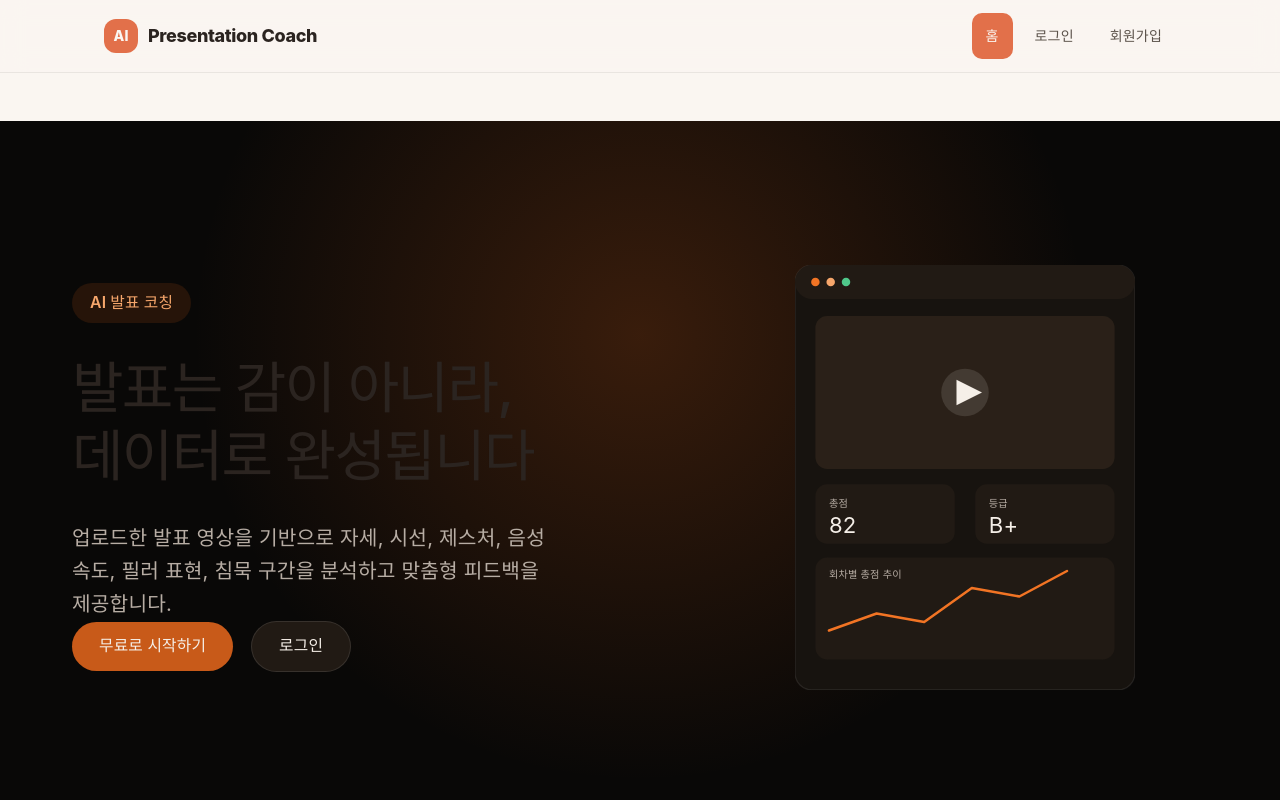
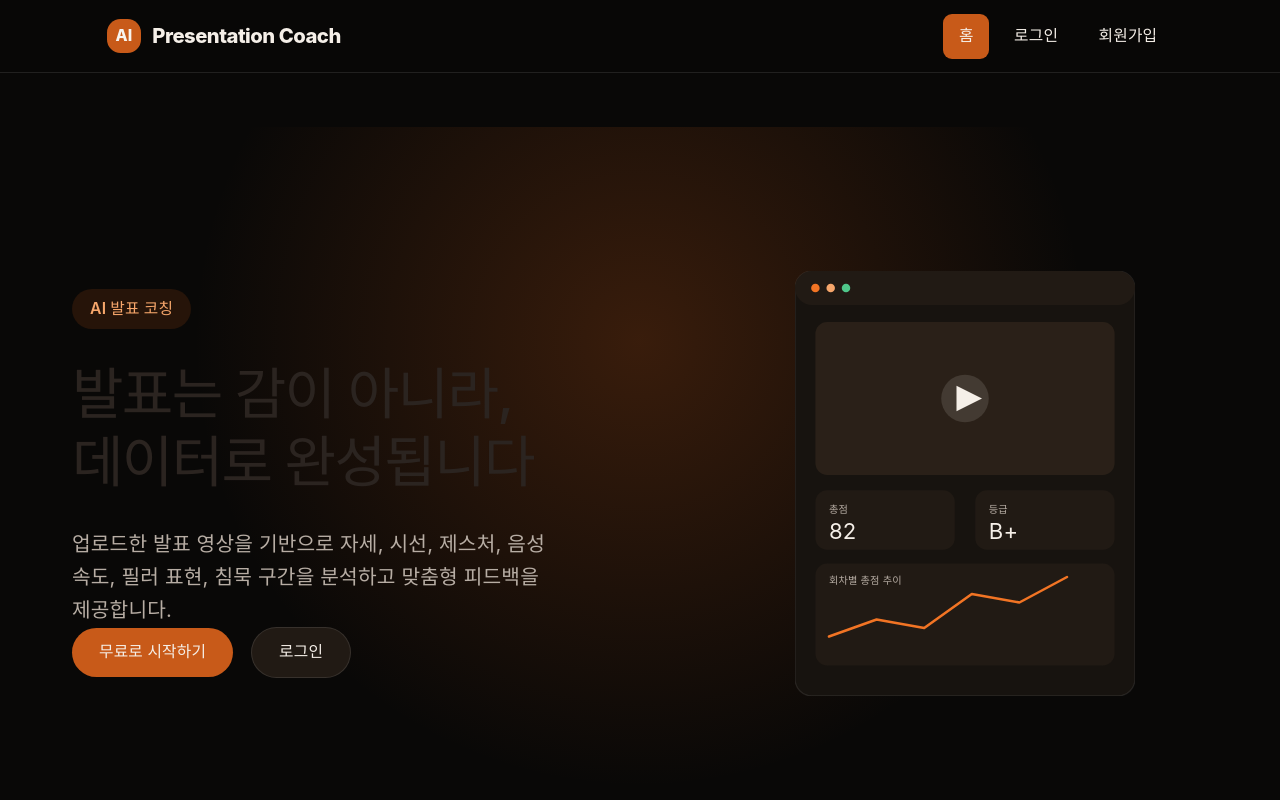
Before and after one commit to Heesi-ong/hanium-project, a React (Vite) app in the folder frontend/: page / in a window 1280 px wide. Shown: the top 800 px of the page. Built offline with nearby package versions, Linux system fonts and the light colour scheme; no server answers.

Commit message:
style: 전역 셸(헤더/푸터/네비) 다크 테마 전환

```diff
--- a/frontend/src/App.css
+++ b/frontend/src/App.css
@@ -4,8 +4,8 @@
 
 body {
   margin: 0;
-  background: #FAF6F1;
-  color: #2B2420;
+  background: #090807;
+  color: #F5EFE8;
   font-family:
           Inter,
           system-ui,
@@ -53,108 +53,6 @@ pre {
   line-height: 1.6;
   white-space: pre-wrap;
   word-break: break-word;
-}
-
-.app-shell {
-  min-height: 100vh;
-}
-
-.app-header {
-  position: sticky;
-  top: 0;
-  z-index: 20;
-  border-bottom: 1px solid rgba(43, 36, 32, 0.08);
-  background: rgba(250, 246, 241, 0.9);
-  backdrop-filter: blur(12px);
-}
-
-.app-header-inner {
-  display: flex;
-  align-items: center;
-  justify-content: space-between;
-  max-width: 1120px;
-  height: 72px;
-  margin: 0 auto;
-  padding: 0 24px;
-}
-
-.brand {
-  display: inline-flex;
-  align-items: center;
-  gap: 10px;
-  font-weight: 800;
-}
-
-.brand-mark {
-  display: inline-flex;
-  align-items: center;
-  justify-content: center;
-  width: 34px;
-  height: 34px;
-  border-radius: 12px;
-  background: #E2704A;
-  color: #FAF6F1;
-  font-size: 14px;
-}
-
-.brand-text {
-  font-size: 18px;
-  letter-spacing: -0.02em;
-  color: #2B2420;
-}
-
-.nav-menu {
-  display: flex;
-  align-items: center;
-  gap: 8px;
-}
-
-.nav-link {
-  padding: 10px 14px;
-  border-radius: 10px;
-  color: #5C534B;
-  font-size: 14px;
-  font-weight: 700;
-  transition: background 0.15s ease, color 0.15s ease;
-}
-
-.nav-link:hover {
-  background: rgba(226, 112, 74, 0.12);
-  color: #2B2420;
-}
-
-.nav-link.active {
-  background: #E2704A;
-  color: #FAF6F1;
-}
-
-/* 로그인 이메일 = 계정 설정 진입점. 계정 정보처럼 보이도록 아이콘 + 옅은 테두리 칩 스타일. */
-.account-link {
-  display: inline-flex;
-  align-items: center;
-  gap: 6px;
-  border: 1px solid rgba(92, 83, 75, 0.25);
-  max-width: 220px;
-}
-
-.account-link .account-email {
-  overflow: hidden;
-  text-overflow: ellipsis;
-  white-space: nowrap;
-}
-
-.account-link .account-icon {
-  flex-shrink: 0;
-}
-
-.account-link.active {
-  border-color: transparent;
-}
-
-.app-main {
-  max-width: 1120px;
-  margin: 0 auto;
-  padding: 48px 24px 80px;
 }
 
 .page-section {
@@ -1159,13 +1057,6 @@ pre {
   font-size: 14px;
 }
 
-.app-footer {
-  padding: 24px;
-  text-align: center;
-  color: #5C534B;
-  font-size: 14px;
-}
-
 .policy-card {
   max-width: 900px;
 }
@@ -1505,23 +1396,6 @@ pre {
 }
 
 @media (max-width: 820px) {
-  .app-header-inner {
-    height: auto;
-    flex-direction: column;
-    align-items: flex-start;
-    gap: 14px;
-    padding: 18px 20px;
-  }
-
-  .nav-menu {
-    width: 100%;
-    overflow-x: auto;
-  }
-
-  .app-main {
-    padding: 32px 20px 64px;
-  }
-
   .upload-grid {
     grid-template-columns: 1fr;
   }
@@ -1823,7 +1697,6 @@ pre {
   }
 
   .no-print,
-  .app-header,
   .toast-container {
     display: none !important;
   }
--- a/frontend/src/layouts/MainLayout.jsx
+++ b/frontend/src/layouts/MainLayout.jsx
@@ -1,70 +1,59 @@
 import { Link, NavLink, Outlet } from "react-router-dom";
 import { useAuth } from "../context/AuthContext";
+
+function navLinkClassName({ isActive }) {
+    const base = "rounded-lg px-3.5 py-2.5 text-sm font-bold transition-colors duration-150";
+
+    if (isActive) {
+        return `${base} bg-primary-orange text-warm-white`;
+    }
+
+    return `${base} text-text-secondary hover:bg-primary-orange/15 hover:text-text-primary`;
+}
+
+function accountLinkClassName({ isActive }) {
+    const border = isActive ? "border-transparent" : "border-white/15";
+    return `${navLinkClassName({ isActive })} inline-flex items-center gap-1.5 max-w-[220px] border ${border}`;
+}
 
 function MainLayout() {
     const { isAuthenticated, user, logout } = useAuth();
 
     return (
-        <div className="app-shell">
-            <header className="app-header">
-                <div className="app-header-inner">
-                    <NavLink to="/" className="brand">
-                        <span className="brand-mark">AI</span>
-                        <span className="brand-text">Presentation Coach</span>
+        <div className="min-h-screen bg-background-primary text-text-primary">
+            <header className="sticky top-0 z-20 border-b border-white/10 bg-background-primary/90 backdrop-blur-md">
+                <div className="mx-auto flex h-[72px] max-w-[1120px] items-center justify-between px-6">
+                    <NavLink to="/" className="inline-flex items-center gap-2.5 font-extrabold text-text-primary">
+                        <span className="inline-flex h-[34px] w-[34px] items-center justify-center rounded-xl bg-primary-orange text-sm text-warm-white">
+                            AI
+                        </span>
+                        <span className="text-lg tracking-tight text-text-primary">Presentation Coach</span>
                     </NavLink>
 
-                    <nav className="nav-menu">
-                        <NavLink
-                            to="/"
-                            className={({ isActive }) =>
-                                isActive ? "nav-link active" : "nav-link"
-                            }
-                        >
+                    <nav className="flex items-center gap-2">
+                        <NavLink to="/" className={navLinkClassName}>
                             홈
                         </NavLink>
 
                         {isAuthenticated ? (
                             <>
-                                <NavLink
-                                    to="/upload"
-                                    className={({ isActive }) =>
-                                        isActive ? "nav-link active" : "nav-link"
-                                    }
-                                >
+                                <NavLink to="/upload" className={navLinkClassName}>
                                     영상 업로드
                                 </NavLink>
 
-                                <NavLink
-                                    to="/results"
-                                    className={({ isActive }) =>
-                                        isActive ? "nav-link active" : "nav-link"
-                                    }
-                                >
+                                <NavLink to="/results" className={navLinkClassName}>
                                     분석 결과
                                 </NavLink>
 
-                                <NavLink
-                                    to="/status"
-                                    className={({ isActive }) =>
-                                        isActive ? "nav-link active" : "nav-link"
-                                    }
-                                >
+                                <NavLink to="/status" className={navLinkClassName}>
                                     시스템 상태
                                 </NavLink>
 
                                 {/* 로그인한 이메일 표시부를 계정 설정 진입점으로 합쳤습니다.
                                     이메일을 누르면 /account(계정 설정)로 이동합니다. */}
-                                <NavLink
-                                    to="/account"
-                                    className={({ isActive }) =>
-                                        isActive
-                                            ? "nav-link account-link active"
-                                            : "nav-link account-link"
-                                    }
-                                    title="계정 설정"
-                                >
+                                <NavLink to="/account" className={accountLinkClassName} title="계정 설정">
                                     <svg
-                                        className="account-icon"
+                                        className="h-4 w-4 flex-shrink-0"
                                         width="16"
                                         height="16"
                                         viewBox="0 0 24 24"
@@ -76,18 +65,14 @@ function MainLayout() {
                                             d="M12 12a5 5 0 1 0 0-10 5 5 0 0 0 0 10Zm0 2c-4.42 0-8 2.24-8 5v1h16v-1c0-2.76-3.58-5-8-5Z"
                                         />
                                     </svg>
-                                    <span className="account-email">
+                                    <span className="overflow-hidden text-ellipsis whitespace-nowrap">
                                         {user?.email || "사용자"}
                                     </span>
                                 </NavLink>
 
                                 <button
                                     type="button"
-                                    className="nav-link"
-                                    style={{
-                                        border: 0,
-                                        background: "transparent",
-                                    }}
+                                    className="rounded-lg border-0 bg-transparent px-3.5 py-2.5 text-sm font-bold text-text-secondary transition-colors duration-150 hover:bg-primary-orange/15 hover:text-text-primary"
                                     onClick={logout}
                                 >
                                     로그아웃
@@ -95,21 +80,11 @@ function MainLayout() {
                             </>
                         ) : (
                             <>
-                                <NavLink
-                                    to="/login"
-                                    className={({ isActive }) =>
-                                        isActive ? "nav-link active" : "nav-link"
-                                    }
-                                >
+                                <NavLink to="/login" className={navLinkClassName}>
                                     로그인
                                 </NavLink>
 
-                                <NavLink
-                                    to="/signup"
-                                    className={({ isActive }) =>
-                                        isActive ? "nav-link active" : "nav-link"
-                                    }
-                                >
+                                <NavLink to="/signup" className={navLinkClassName}>
                                     회원가입
                                 </NavLink>
                             </>
@@ -118,14 +93,18 @@ function MainLayout() {
                 </div>
             </header>
 
-            <main className="app-main">
+            <main className="mx-auto max-w-[1120px] px-6 pb-20 pt-12">
                 <Outlet />
             </main>
 
-            <footer className="app-footer">
-                <Link to="/privacy">개인정보처리방침</Link>
+            <footer className="px-6 py-6 text-center text-sm text-text-muted">
+                <Link to="/privacy" className="text-text-secondary hover:text-primary-bright">
+                    개인정보처리방침
+                </Link>
                 <span aria-hidden="true"> · </span>
-                <Link to="/terms">이용약관</Link>
+                <Link to="/terms" className="text-text-secondary hover:text-primary-bright">
+                    이용약관
+                </Link>
             </footer>
         </div>
     );
```
